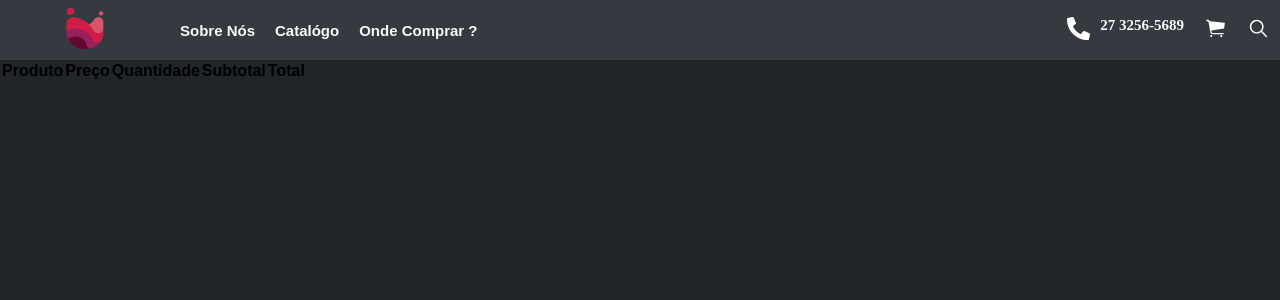
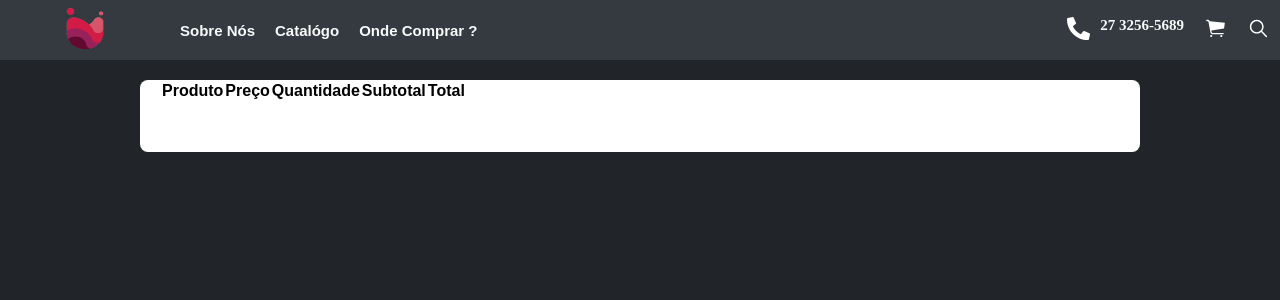
Before and after one commit to mauriani/Cakes, a React (Create React App) app: page /cart in a window 1280 px wide. Shown: the top 300 px of the page. Built offline with nearby package versions, Linux system fonts and the light colour scheme.

Commit message:
alterações

```diff
--- a/src/pages/Cart/Cart.tsx
+++ b/src/pages/Cart/Cart.tsx
@@ -3,7 +3,7 @@ import { useSelector } from "react-redux";
 import { IState } from "../../store";
 import { ICartState } from "../../store/modules/cart/types";
 
-// import { Container } from './styles';
+import { Container } from "./styles";
 
 const Cart: React.FC = () => {
   const cart = useSelector<IState, ICartState>((state) => state.cart);
@@ -11,6 +11,7 @@ const Cart: React.FC = () => {
   console.log("add", cart);
 
   return (
+    <Container>
       <table>
         <thead>
           <tr>
@@ -32,6 +33,7 @@ const Cart: React.FC = () => {
           ))}
         </tbody>
       </table>
+    </Container>
   );
 };
 
--- a/src/pages/Cart/styles.tsx
+++ b/src/pages/Cart/styles.tsx
@@ -1,3 +1,12 @@
 import styled from "styled-components";
 
-export const Container = styled.div``;
+export const Container = styled.div`
+  display: flex;
+  flex: 1;
+  background-color: #fff;
+  width: 1000px;
+  height: auto;
+  padding: 0 20px 50px;
+  margin: 20px auto;
+  border-radius: 8px;
+`;
```
Also changed, not shown: 1 other file (tests, documents, lock files or other folders). Lines whose indentation alone changed are shown as unchanged.
